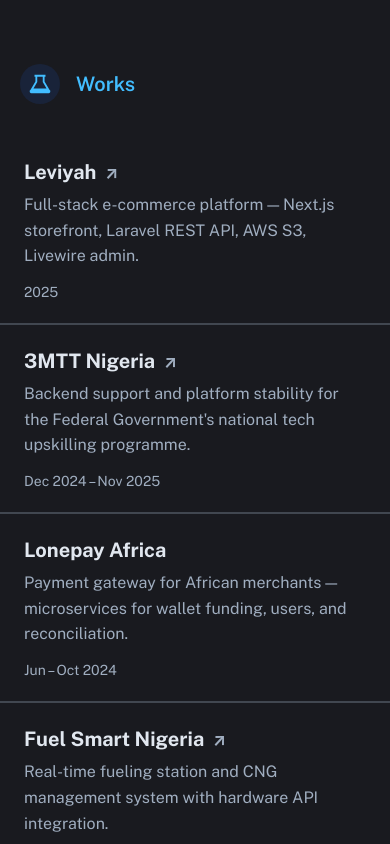
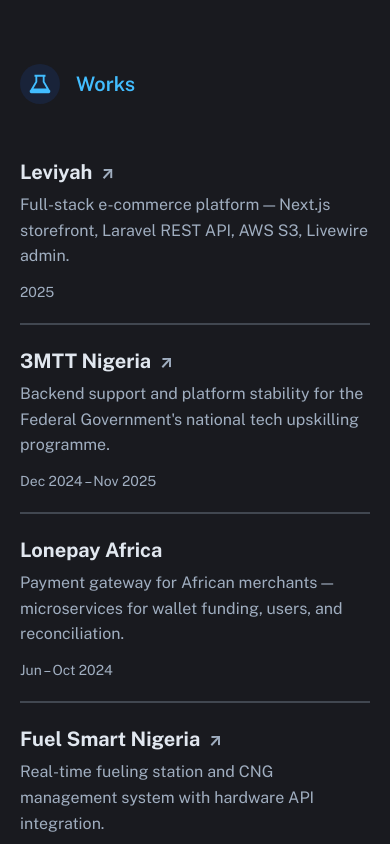
Before and after one commit to jerryisuwamakeri/portfolio-v1, a Nuxt app: page / in a window 390 px wide. Shown: the part 1900-2744 px from the top of the page. Built offline with nearby package versions, Linux system fonts and the light colour scheme.

Commit message:
Worked on responsiveness

```diff
--- a/pages/index.vue
+++ b/pages/index.vue
@@ -259,12 +259,16 @@
 .work-link {
   display: flex;
   flex-direction: column;
-  padding: 1.25rem 2rem;
-  margin: -1.25rem -1.75rem;
+  padding: 1.25rem 0;
+  margin: -1.25rem 0;
   border-bottom: 2px solid var(--border);
   transition: background-color 150ms ease;
 }
 .work-link:hover { background: var(--back-subtle); }
+@media (min-width: 768px) {
+  /* Bleed into the page gutter so the hover highlight reads full-width */
+  .work-link { padding: 1.25rem 1.75rem; margin: -1.25rem -1.75rem; }
+}
 .work-main { max-width: 32rem; }
 .work-title {
   font-size: 1.25rem;
```
